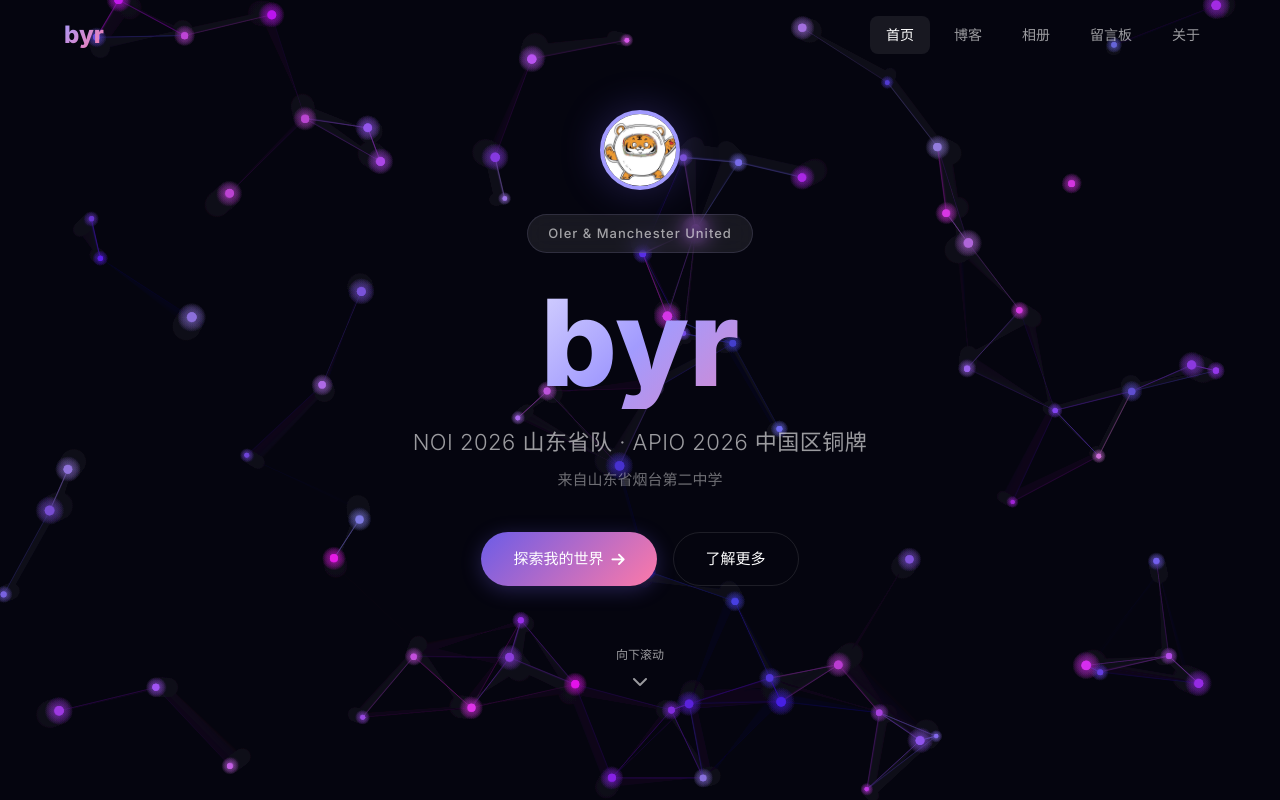
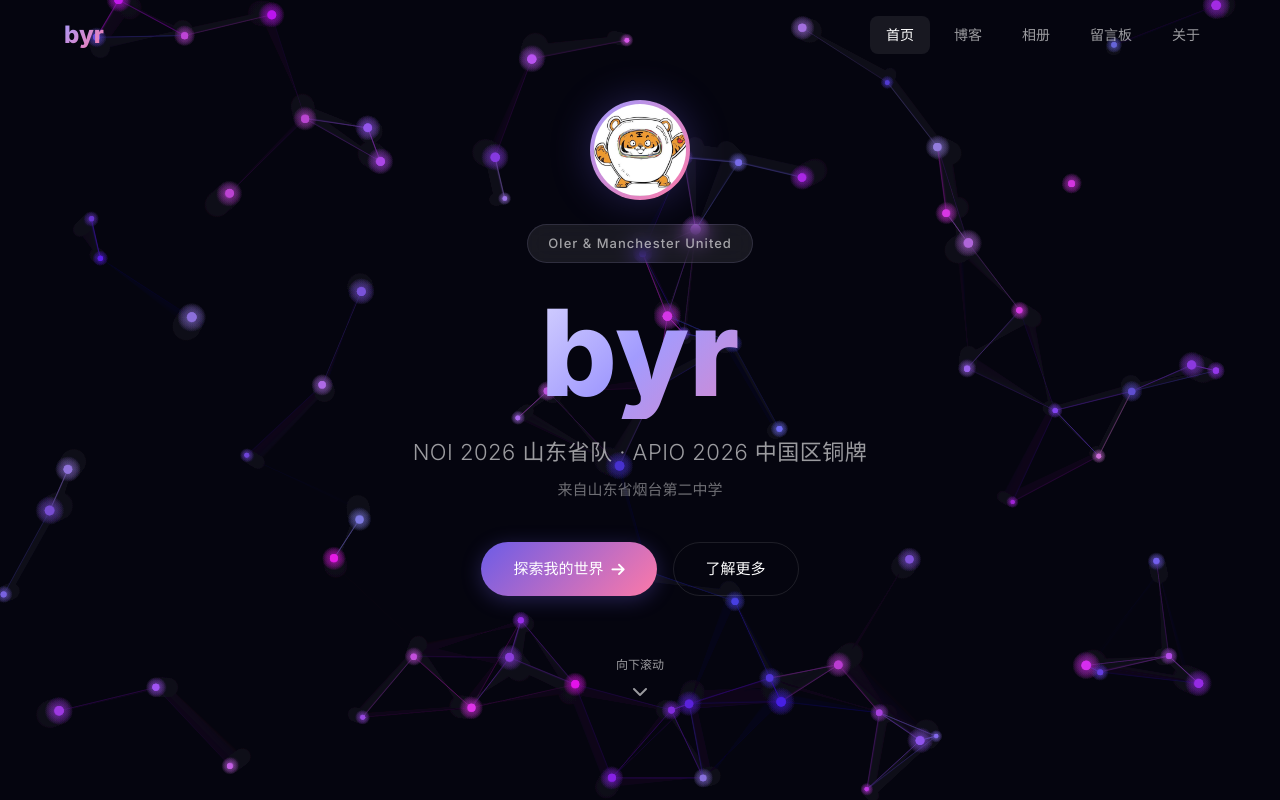
Before and after one commit to Zeaqle/byr, a plain HTML site: page index.html in a window 1280 px wide. Shown: the top 800 px of the page. Drawn offline with Linux system fonts and the light colour scheme; animation ran at ten frames a second.

Commit message:
更改头像尺寸

```diff
--- a/css/styles.css
+++ b/css/styles.css
@@ -163,21 +163,25 @@ a {
 }
 
 .hero-avatar-hero {
-    width: 80px;
-    height: 80px;
+    width: 100px;
+    height: 100px;
     border-radius: 50%;
     overflow: hidden;
     margin: 0 auto 24px;
-    border: 4px solid var(--primary-light);
+    padding: 4px;
+    background: linear-gradient(135deg, var(--primary-light), var(--accent));
     box-shadow: 0 0 40px rgba(108,92,231,0.3);
     animation: fadeUp 0.8s ease-out;
 }
 
-.hero-avatar-img {
+.hero-avatar-hero .hero-avatar-img {
     width: 100%;
     height: 100%;
+    border-radius: 50%;
     object-fit: cover;
+    display: block;
 }
+
 
 .hero-badge {
     display: inline-block;
```
